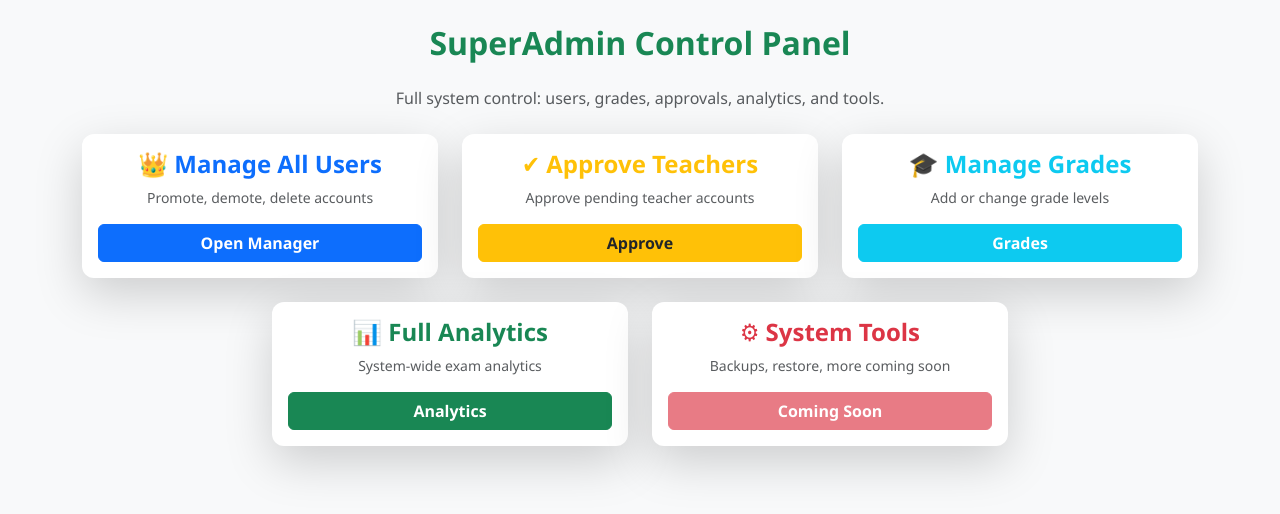
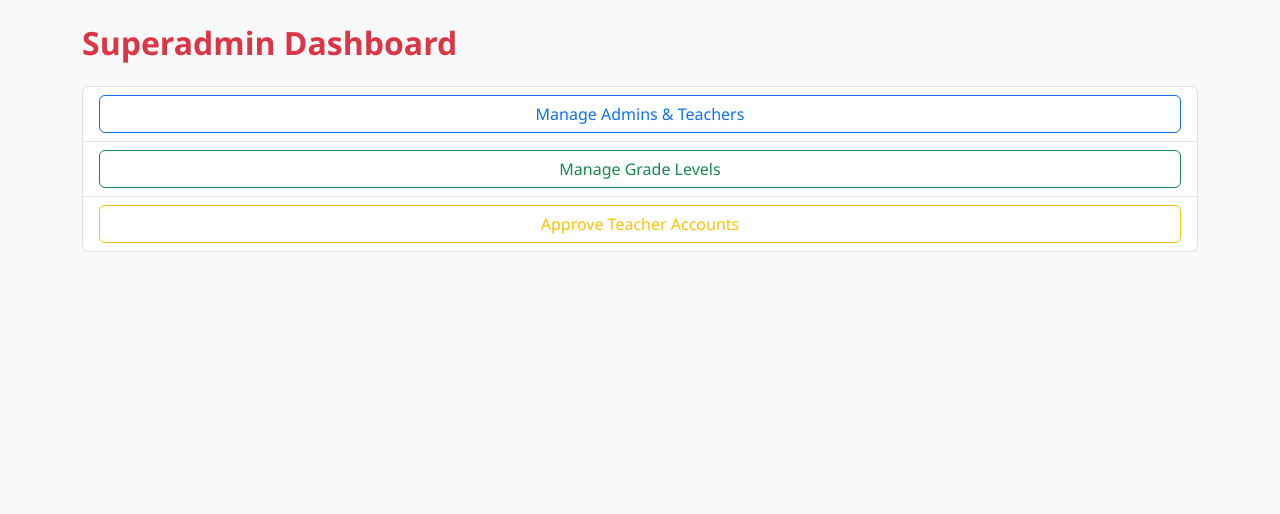
Before and after one commit to borasok-png/BiologyExamSystem, a Flask app: page /superadmin_dashboard in a window 1280 px wide. Shown: the part 56-570 px from the top of the page. Run offline with Flask 3, Linux system fonts and the light colour scheme; the visitor is signed in with stand-in values (Sample User, id 1).

Commit message:
Revamp Superadmin Dashboard structure and links
Updated the Superadmin dashboard layout and links.

```diff
--- a/templates/superadmin_dashboard.html
+++ b/templates/superadmin_dashboard.html
@@ -1,69 +1,20 @@
-{% extends 'base.html' %}
+{% extends "base.html" %}
 {% block content %}
 
-<h2 class="fw-bold text-success mb-4 text-center">SuperAdmin Control Panel</h2>
+<h2 class="fw-bold text-danger mb-4">Superadmin Dashboard</h2>
 
-<p class="text-center text-muted mb-4">
-    Full system control: users, grades, approvals, analytics, and tools.
-</p>
+<ul class="list-group">
+    <li class="list-group-item">
+        <a href="/manage_users" class="btn btn-outline-primary w-100">Manage Admins & Teachers</a>
+    </li>
 
-<div class="row justify-content-center">
+    <li class="list-group-item">
+        <a href="/manage_grades" class="btn btn-outline-success w-100">Manage Grade Levels</a>
+    </li>
 
-    <!-- Manage All Users -->
-    <div class="col-md-4 mb-4">
-        <div class="card dashboard-card shadow-lg border-0">
-            <div class="card-body text-center">
-                <h4 class="fw-bold text-primary">👑 Manage All Users</h4>
-                <p class="text-muted small">Promote, demote, delete accounts</p>
-                <a href="/manage_users" class="btn btn-primary w-100 fw-bold">Open Manager</a>
-            </div>
-        </div>
-    </div>
-
-    <!-- Approve Teachers -->
-    <div class="col-md-4 mb-4">
-        <div class="card dashboard-card shadow-lg border-0">
-            <div class="card-body text-center">
-                <h4 class="fw-bold text-warning">✔ Approve Teachers</h4>
-                <p class="text-muted small">Approve pending teacher accounts</p>
-                <a href="/pending_teachers" class="btn btn-warning w-100 fw-bold text-dark">Approve</a>
-            </div>
-        </div>
-    </div>
-
-    <!-- Manage Grades -->
-    <div class="col-md-4 mb-4">
-        <div class="card dashboard-card shadow-lg border-0">
-            <div class="card-body text-center">
-                <h4 class="fw-bold text-info">🎓 Manage Grades</h4>
-                <p class="text-muted small">Add or change grade levels</p>
-                <a href="/manage_grades" class="btn btn-info w-100 fw-bold text-white">Grades</a>
-            </div>
-        </div>
-    </div>
-
-    <!-- Analytics -->
-    <div class="col-md-4 mb-4">
-        <div class="card dashboard-card shadow-lg border-0">
-            <div class="card-body text-center">
-                <h4 class="fw-bold text-success">📊 Full Analytics</h4>
-                <p class="text-muted small">System-wide exam analytics</p>
-                <a href="/analytics" class="btn btn-success w-100 fw-bold">Analytics</a>
-            </div>
-        </div>
-    </div>
-
-    <!-- System Tools Placeholder -->
-    <div class="col-md-4 mb-4">
-        <div class="card dashboard-card shadow-lg border-0">
-            <div class="card-body text-center">
-                <h4 class="fw-bold text-danger">⚙ System Tools</h4>
-                <p class="text-muted small">Backups, restore, more coming soon</p>
-                <button class="btn btn-danger w-100 fw-bold" disabled>Coming Soon</button>
-            </div>
-        </div>
-    </div>
-
-</div>
+    <li class="list-group-item">
+        <a href="/approve_teachers" class="btn btn-outline-warning w-100">Approve Teacher Accounts</a>
+    </li>
+</ul>
 
 {% endblock %}
```
